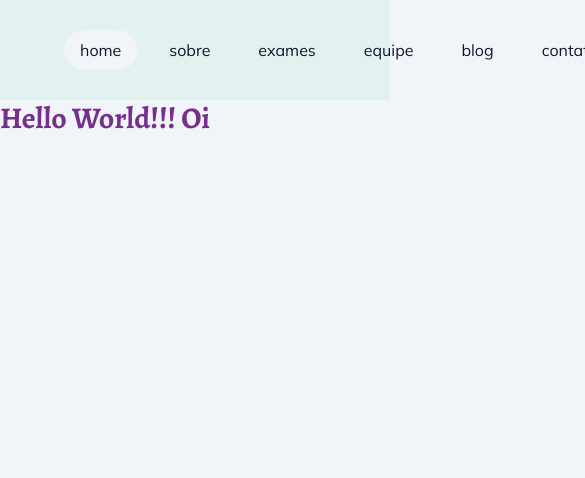
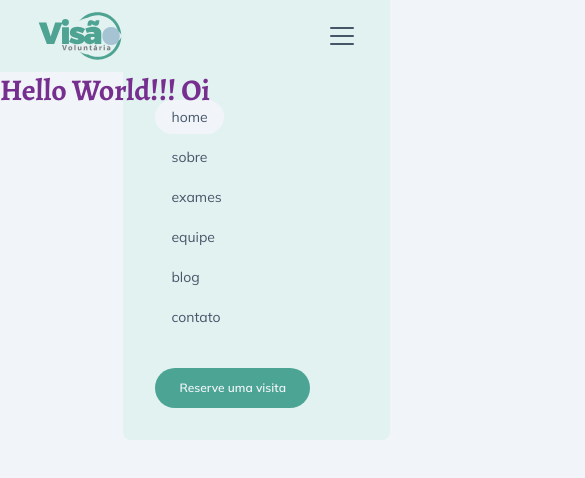
Before and after one commit to JuFortini/avv-project, a Next.js app: page / in a window 390 px wide. Shown: the top 478 px of the page, 585 px wide, since content can reach past the window. Built offline with nearby package versions, Linux system fonts and the light colour scheme.

Commit message:
feat:added header menu fully responsive

```diff
--- a/src/components/Header/components/BookingButton.tsx
+++ b/src/components/Header/components/BookingButton.tsx
@@ -1,7 +1,7 @@
 export function BookingButton(): JSX.Element {
   return (
     <>
-      <button className="px-8 py-3 bg-teal-400 text-slate-100 font-semibold rounded-full text-sm">
+      <button className="px-6 py-3 xl:px-8 xl:py-3 whitespace-nowrap bg-teal-400 text-slate-100 font-semibold rounded-full text-xs xl:text-sm">
         Reserve uma visita
       </button>
     </>
--- a/src/components/Header/components/MenuButton.tsx
+++ b/src/components/Header/components/MenuButton.tsx
@@ -9,13 +9,15 @@ interface MenuButtonProps {
 export function MenuButton({ title, route }: MenuButtonProps): JSX.Element {
   const router = useRouter();
   return (
-    <>
+    <div>
       <Link
         href={route}
-        className={`px-4 py-2 rounded-full ${router.pathname === route && 'bg-slate-100'} transition duration-200 hover:bg-slate-100`}
+        className={`px-4 py-2 rounded-full
+        ${router.pathname === route && 'bg-slate-100'}
+        transition duration-200 hover:bg-slate-100 text-sm xl:text-base text-slate-600`}
       >
         {title}
       </Link>
-    </>
+    </div>
   );
 }
--- a/src/components/Header/components/MenuDropdown.tsx
+++ b/src/components/Header/components/MenuDropdown.tsx
@@ -3,7 +3,7 @@ import { MenuButton } from "./MenuButton";
 export function MenuDropdown(): JSX.Element {
   return (
     <>
-      <div className="flex gap-x-4">
+      <div className="md:flex xl:gap-x-4 hidden">
         <MenuButton title="home" route="/" />
         <MenuButton title="sobre" route="/about" />
         <MenuButton title="exames" route="/exams" />
--- a/src/components/Header/components/MenuMobile.tsx
+++ b/src/components/Header/components/MenuMobile.tsx
@@ -1,9 +1,20 @@
-import { List } from "phosphor-react";
+import { BookingButton } from "./BookingButton";
+import { MenuButton } from "./MenuButton";
 
 export function MenuMobile(): JSX.Element {
   return (
-    <>
-      <List size={32} />
-    </>
+    <div className="p-8 flex-col space-y-10 bg-teal-50 rounded-b-lg">
+      <div className="flex-col space-y-4">
+        <MenuButton title="home" route="/" />
+        <MenuButton title="sobre" route="/about" />
+        <MenuButton title="exames" route="/exams" />
+        <MenuButton title="equipe" route="/team" />
+        <MenuButton title="blog" route="/blog" />
+        <MenuButton title="contato" route="/contact" />
+      </div>
+      <div className="pr-12">
+        <BookingButton />
+      </div>
+    </div>
   );
 }
--- a/src/components/Header/index.tsx
+++ b/src/components/Header/index.tsx
@@ -1,18 +1,30 @@
 import Link from "next/link";
 import { MenuDropdown } from "./components/MenuDropdown";
 import { BookingButton } from "./components/BookingButton";
+import { MenuMobile } from "./components/MenuMobile";
+import { useState } from "react";
+import { List } from "phosphor-react";
 
 export function Header(): JSX.Element {
+  const [isDrawerMenuOpen, setIsDrawerMenuOpen] = useState(false);
   return (
     <>
-      <div className="bg-teal-50 px-16 py-2 flex justify-between items-center">
-        <div className="h-14">
-          <Link href="/">
-            <img src="/images/logo.svg" alt="logo" className="h-14" />
-          </Link>
+      <div className="bg-teal-50 px-8 lg:px-16 py-2 flex justify-between items-center z-0">
+        <Link href="/">
+          <img src="/images/logo.svg" alt="logo" className="h-14 w-24 object-contain" />
+        </Link>
+        <MenuDropdown />
+        <div className="hidden md:block">
+          <BookingButton />
         </div>
-        <MenuDropdown />
-        <BookingButton />
+        <button className="block md:hidden" onClick={() => setIsDrawerMenuOpen(value => !value)}>
+          <List size={32} color="#475569" />
+        </button>
+      </div>
+      <div className={`absolute md:hidden -z-10 right-0 bg-slate-100
+        ${isDrawerMenuOpen ? 'animate-slide_open' : 'animate-slide_close'}`}
+      >
+        <MenuMobile />
       </div>
     </>
   );
--- a/tailwind.config.ts
+++ b/tailwind.config.ts
@@ -85,6 +85,22 @@ module.exports = {
       'sans': ['Mulish'],
       'serif': ['Alegreya'],
     },
+    extend: {
+      keyframes: {
+        slide_open: {
+          '0%': { transform: 'translateY(0%)' },
+          '100%': { transform: 'translateY(-100%)' },
+        },
+        slide_close: {
+          '0%': { transform: 'translateY(-100%)' },
+          '100%': { transform: 'translateY(0%)' },
+        },
+      },
+      animation: {
+        'slide_open': 'slide_open 0.5s forwards',
+        'slide_close': 'slide_close 0.5s forwards',
+      },
+    },
   },
   plugins: [],
 }
```
